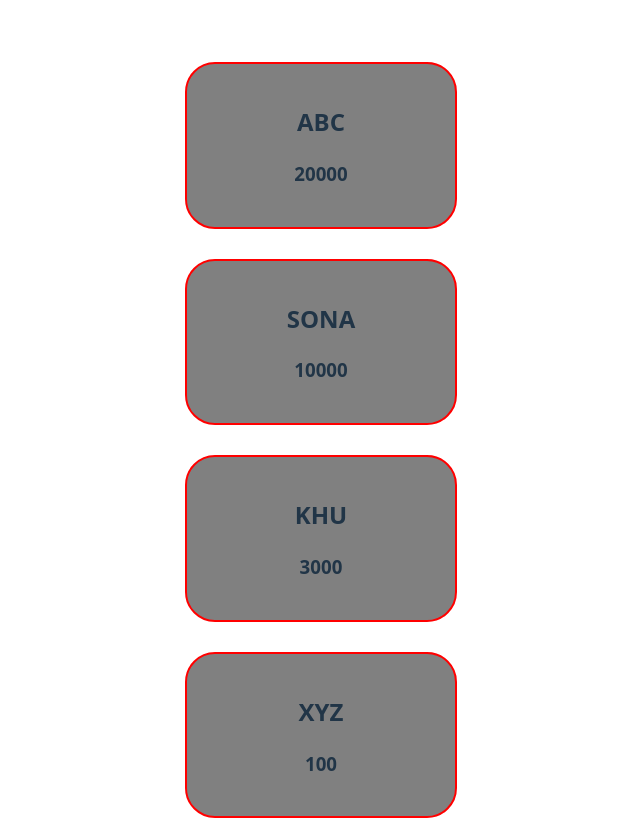
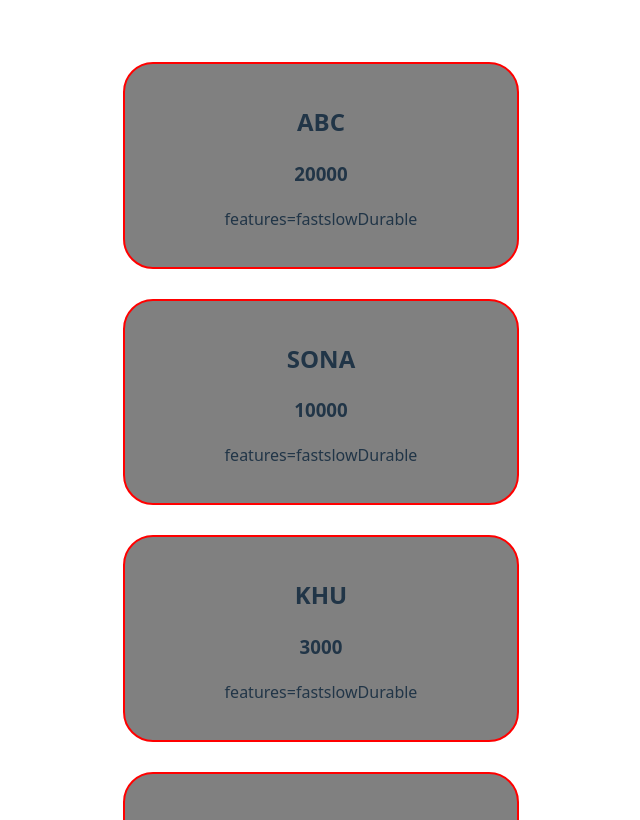
Before and after one commit to GovindG9066/React, a React (Vite) app in the folder Basic_React_app/: page / in a window 1280 px wide. Shown: the top 820 px of the page, without its empty margins (319-959 px from the left). Built offline with nearby package versions, Linux system fonts and the light colour scheme.

Commit message:
complet the arrays and objects

```diff
--- a/Basic_React_app/src/App.jsx
+++ b/Basic_React_app/src/App.jsx
@@ -10,7 +10,7 @@ function App() {
 
   return (
     <>
-      <Item title="ABC" price={20000}/>
+      <Item title="ABC" price={20000} />
       <Item title="SONA" price={10000}/>
       <Item title="KHU" price={3000}/>
       <Item title="XYZ" price={100}/>
--- a/Basic_React_app/src/item.jsx
+++ b/Basic_React_app/src/item.jsx
@@ -1,10 +1,12 @@
 import "./item.css";
 function Item({title,price}) {
+    let options=["fast","slow","Durable"];
     return (
         <div className="item">
 
             <h2>{title}</h2>
             <h3>{price}</h3>
+            <p>features={options}</p>
 
         </div>
     );
```
